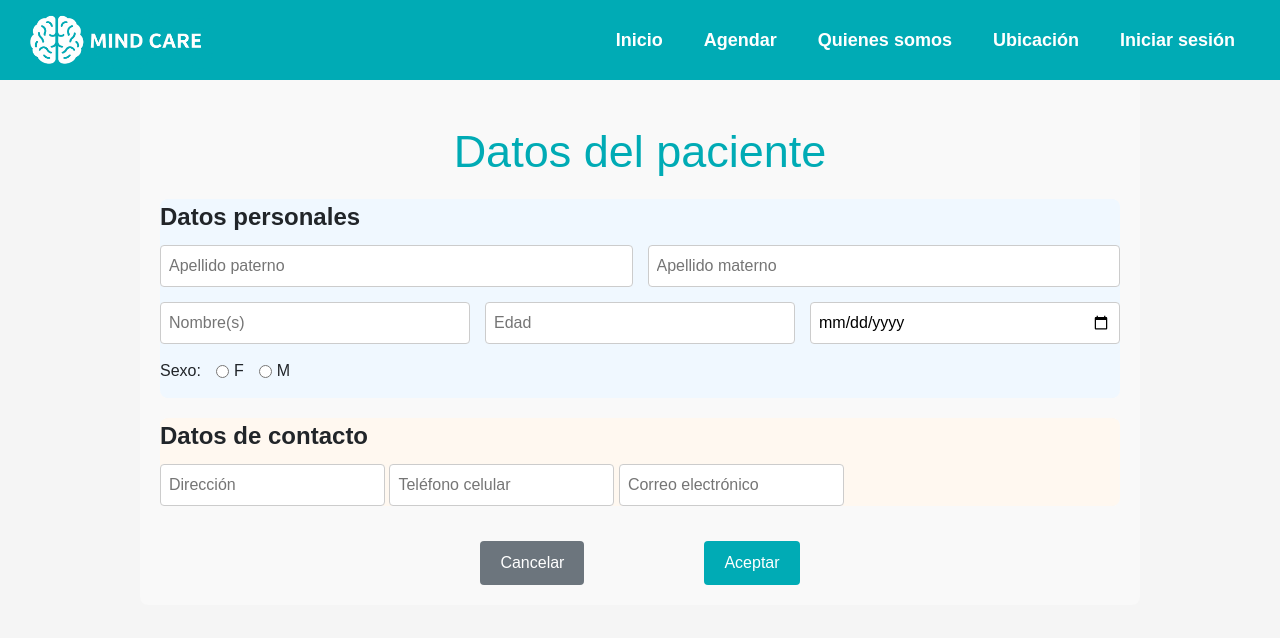
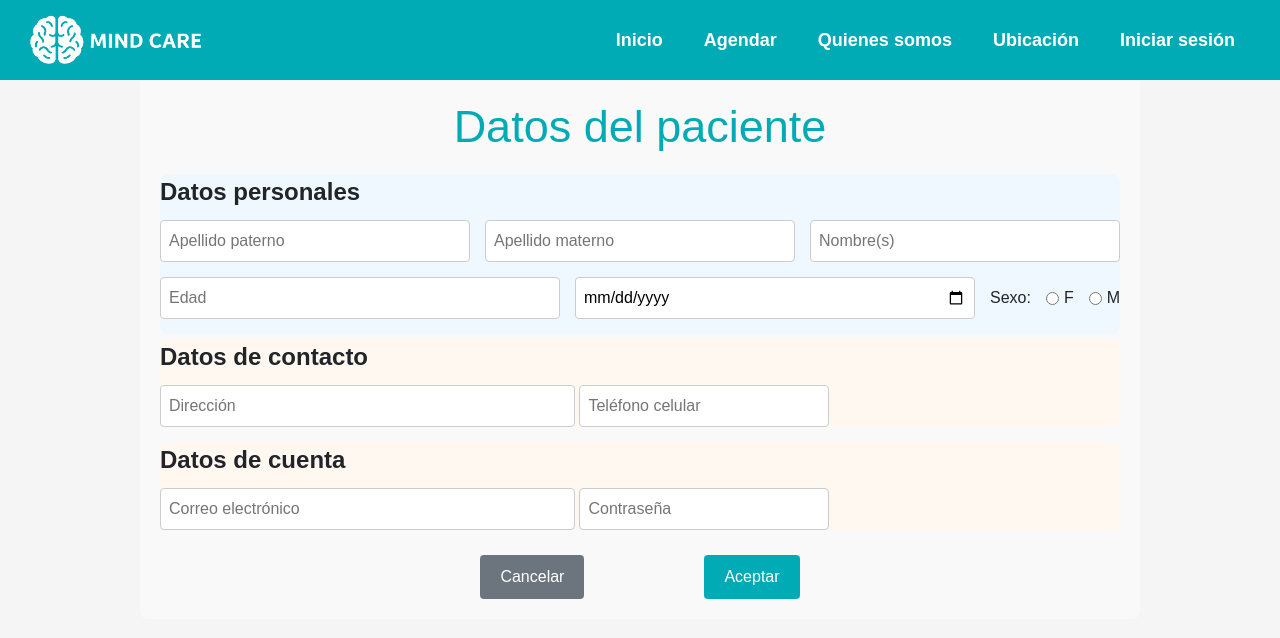
Before and after one commit to Hdz-JC/WebSiteMindCare_Test, a Flask app: page /registro in a window 1280 px wide. Shown: the top 638 px of the page. Run offline with Flask 3, Linux system fonts and the light colour scheme.

Commit message:
Campo contraseña en registro

```diff
--- a/app/static/css/style_registro.css
+++ b/app/static/css/style_registro.css
@@ -16,7 +16,7 @@ h2
 {
   text-align: center;
   margin-bottom: 20px;
-  margin-top: 65px;
+  margin-top: 40px;
   font-size: 45px;
   color: #00abb5;
 }
@@ -25,10 +25,17 @@ h2
 {
   background-color: #f0f8ff;
   border-radius: 8px;
-  margin-bottom: 20px;
+  margin-bottom: 5px;
 }
 
 #datosContacto
+{
+  background-color: #fff8f0;
+  border-radius: 8px;
+  margin-bottom: 15px;
+}
+
+#datosCuenta
 {
   background-color: #fff8f0;
   border-radius: 8px;
@@ -49,15 +56,28 @@ legend
 }
 
 input[type="text"],
-input[type="number"],
 input[type="date"],
+input[type="address"],
 input[type="tel"],
-input[type="email"]
+input[type="email"],
+input[type="password"]
 {
   flex: 1;
   padding: 8px;
   border: 1px solid #ccc;
   border-radius: 4px;
+}
+
+input[type="text"],
+input[type="email"]
+{
+  width: 415px;
+}
+
+input[type="tel"],
+input[type="password"]
+{
+  width: 250px;
 }
 
 .fila label
@@ -72,7 +92,7 @@ input[type="email"]
   display: flex;
   justify-content: center;
   gap: 120px;
-  margin-top: 35px;
+  margin-top: 25px;
 }
 
 button
--- a/app/templates/public/registro.html
+++ b/app/templates/public/registro.html
@@ -16,13 +16,11 @@
             <div class="fila">
                 <input type="text" placeholder="Apellido paterno">
                 <input type="text" placeholder="Apellido materno">
+                <input type="text" placeholder="Nombre(s)">
             </div>
             <div class="fila">
-                <input type="text" placeholder="Nombre(s)">
-                <input type="number" placeholder="Edad">
+                <input type="text" placeholder="Edad">
                 <input type="date" placeholder="Fecha de nacimiento">
-            </div>
-            <div class="fila">
                 <label>Sexo:</label>
                 <label><input type="radio" name="sexo" value="F"> F</label>
                 <label><input type="radio" name="sexo" value="M"> M</label>
@@ -32,7 +30,11 @@
             <legend>Datos de contacto</legend>
             <input type="text" placeholder="Dirección">
             <input type="tel" placeholder="Teléfono celular">
+        </fieldset>
+        <fieldset id="datosCuenta">
+            <legend>Datos de cuenta</legend>
             <input type="email" placeholder="Correo electrónico">
+            <input type="password" placeholder="Contraseña">
         </fieldset>
         <div class="botones">
             <button type="button">Cancelar</button>
```
